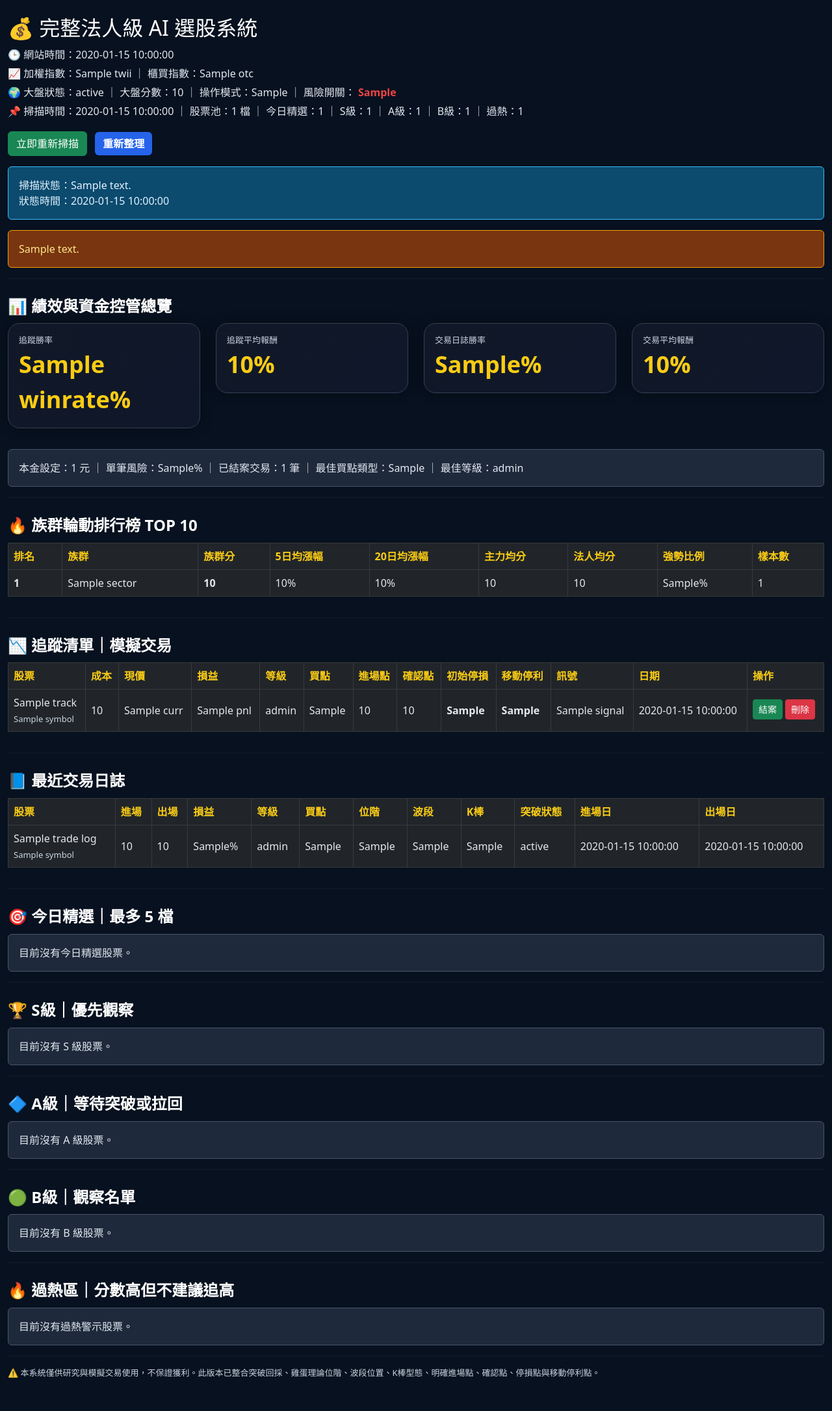
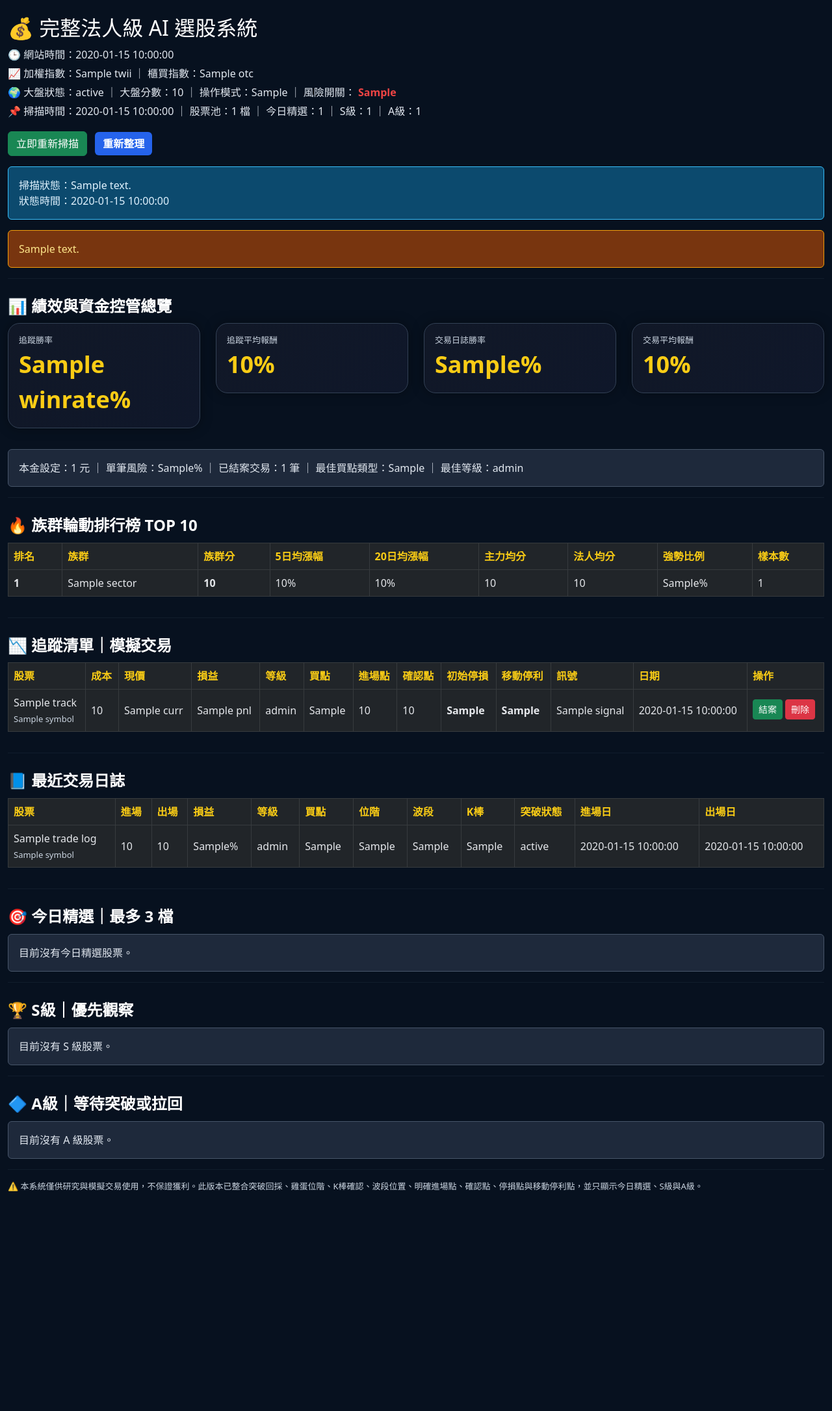
Before and after one commit to dannykao0715-code/stock-ai, a Python web app: template templates/index.html in a window 1280 px wide. Shown: the whole page at 65% size. After the commit the page ends 1833 px from the top, so only its background shows below. Run offline with Jinja, Linux system fonts and the light colour scheme; the template is opened without the code that fills it: most values are stand-ins (such as "Sample title", 1, 10 or a date in 2020).

Commit message:
Update index.html

```diff
--- a/templates/index.html
+++ b/templates/index.html
@@ -56,16 +56,6 @@ hr {
 
 .level-a {
     color: #38bdf8;
-    font-weight: 900;
-}
-
-.level-b {
-    color: #22c55e;
-    font-weight: 900;
-}
-
-.level-hot {
-    color: #fb7185;
     font-weight: 900;
 }
 
@@ -233,14 +223,6 @@ hr {
     border-color: #38bdf8;
 }
 
-.level-card-b {
-    border-color: #22c55e;
-}
-
-.level-card-hot {
-    border-color: #fb7185;
-}
-
 .metric-box {
     background: #0f172a;
     border: 1px solid #334155;
@@ -290,6 +272,7 @@ hr {
 
 <div class="info-line mt-2">🕒 網站時間：{{ now }}</div>
 <div class="info-line">📈 加權指數：{{ twii }} ｜ 櫃買指數：{{ otc }}</div>
+
 <div class="info-line">
     🌍 大盤狀態：{{ market_status }} ｜ 大盤分數：{{ market_score }} ｜ 操作模式：{{ risk_mode }} ｜
     風險開關：
@@ -299,9 +282,10 @@ hr {
         <span class="risk-off">{{ risk_switch }}</span>
     {% endif %}
 </div>
+
 <div class="info-line">
     📌 掃描時間：{{ scan_updated_at }} ｜ 股票池：{{ stock_pool_count }} 檔 ｜
-    今日精選：{{ elite_count }} ｜ S級：{{ s_count }} ｜ A級：{{ a_count }} ｜ B級：{{ b_count }} ｜ 過熱：{{ hot_count }}
+    今日精選：{{ elite_count }} ｜ S級：{{ s_count }} ｜ A級：{{ a_count }}
 </div>
 
 <div class="my-3">
@@ -589,6 +573,8 @@ hr {
             <div class="small-text">{{ r.candle_note }}</div>
             <hr>
             <div>突破狀態：<span class="good">{{ r.breakout_state }}</span></div>
+            <div>20日前高：{{ r.prev_high_20 }}</div>
+            <div>60日前高：{{ r.prev_high_60 }}</div>
             <div>前高壓力：{{ r.breakout_level }}</div>
             <div>回採低點：{{ r.pullback_low }}</div>
             <div class="small-text">{{ r.breakout_note }}</div>
@@ -718,7 +704,7 @@ hr {
 {% endif %}
 {% endmacro %}
 
-{{ stock_cards(elite_results, "🎯 今日精選｜最多 5 檔", "elite-title", "elite-card", "目前沒有今日精選股票。", True) }}
+{{ stock_cards(elite_results, "🎯 今日精選｜最多 3 檔", "elite-title", "elite-card", "目前沒有今日精選股票。", True) }}
 
 <hr>
 
@@ -730,16 +716,8 @@ hr {
 
 <hr>
 
-{{ stock_cards(b_results, "🟢 B級｜觀察名單", "level-b", "level-card-b", "目前沒有 B 級股票。") }}
-
-<hr>
-
-{{ stock_cards(hot_results, "🔥 過熱區｜分數高但不建議追高", "level-hot", "level-card-hot", "目前沒有過熱警示股票。") }}
-
-<hr>
-
 <div class="small-text mb-4">
-⚠️ 本系統僅供研究與模擬交易使用，不保證獲利。此版本已整合突破回採、雞蛋理論位階、波段位置、K棒型態、明確進場點、確認點、停損點與移動停利點。
+⚠️ 本系統僅供研究與模擬交易使用，不保證獲利。此版本已整合突破回採、雞蛋位階、K棒確認、波段位置、明確進場點、確認點、停損點與移動停利點，並只顯示今日精選、S級與A級。
 </div>
 
 </div>
```
